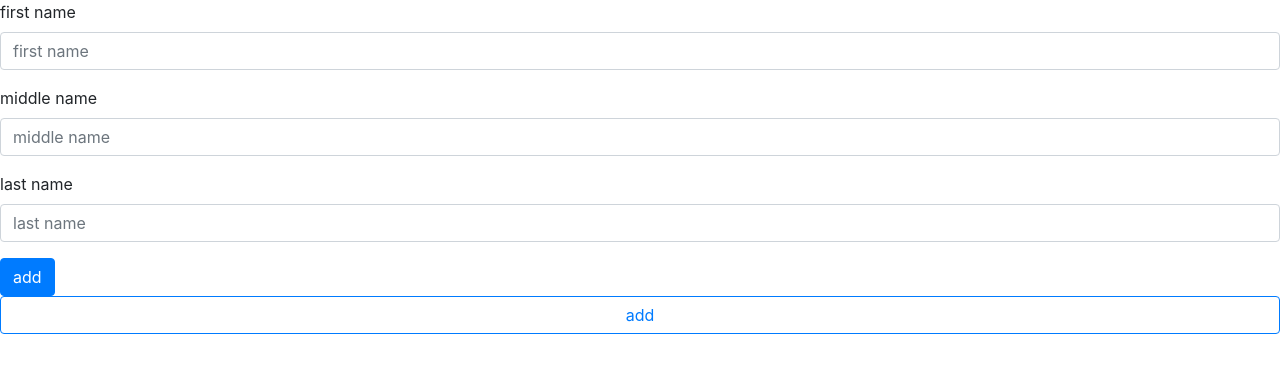
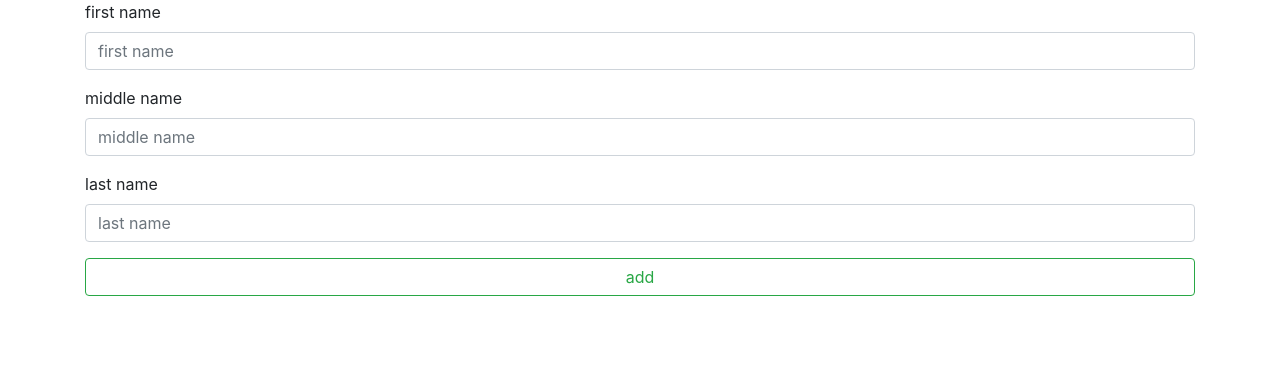
Before and after one commit to dreamerminsk/news, a Python web app: template templates/snooker.org.html in a window 1280 px wide. Shown: the part 56-429 px from the top of the page. Run offline with Jinja, Linux system fonts and the light colour scheme; the template is opened without the code that fills it, so the values that code supplies are empty; some libraries are stand-ins or nearby versions.

Commit message:
Update snooker.org.html

```diff
--- a/templates/snooker.org.html
+++ b/templates/snooker.org.html
@@ -1,6 +1,7 @@
 {% extends "snooker.html" %}
 {% block title %}ibustats{% endblock %}
 {% block content %}
+<div class="container">
 <form>
   <div class="form-group">
     <label for="firstNameInput">first name</label>
@@ -14,7 +15,7 @@
     <label for="lastNameInput">last name</label>
     <input type="text" class="form-control" id="lastNameInput" placeholder="last name">
   </div>
-  <button type="submit" class="btn btn-primary">add</button>
+  <button type="submit" class="btn btn-outline-success btn-block">add</button>
 </form>
-<button type="button" class="btn btn-outline-primary btn-block">add</button>
+</div>
 {% endblock %}
```
